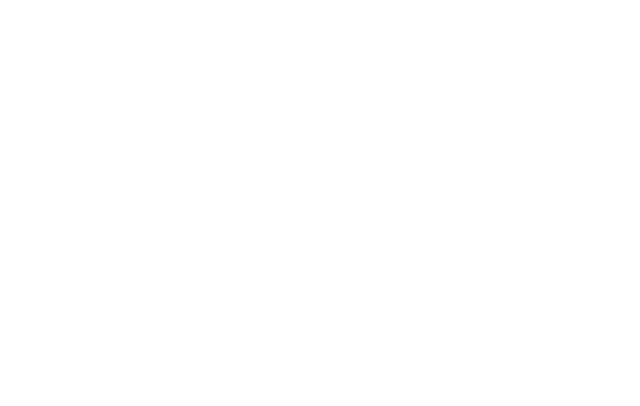
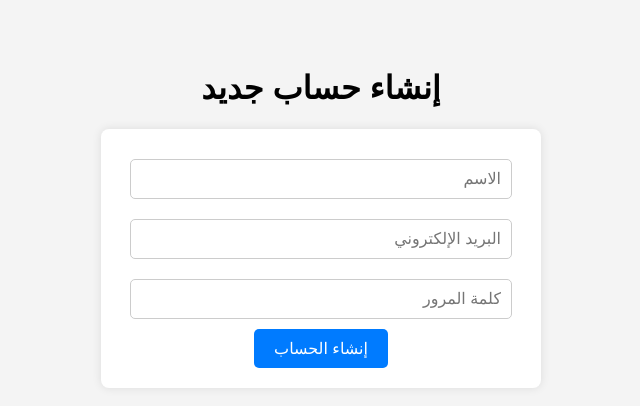
Before and after one commit to Ahmed623-bit/login-cypress-demo, a website: page index.html in a window 1280 px wide. Shown: the whole page, without its empty margins (319-959 px from the left). Drawn offline with Linux system fonts and the light colour scheme.

Commit message:
أضفت حقل كلمة المرور وفعلت GitHub Actions

```diff
--- a/index.html
+++ b/index.html
@@ -1,14 +1,63 @@
 <!DOCTYPE html>
-<html lang="en">
+<html lang="ar" dir="rtl">
 
 <head>
-    <meta charset="UTF-8">
-    <meta name="viewport" content="width=device-width, initial-scale=1.0">
-    <title>Document</title>
+    <meta charset="UTF-8" />
+    <meta name="viewport" content="width=device-width, initial-scale=1.0" />
+    <title>إنشاء حساب</title>
+    <style>
+        body {
+            font-family: Arial, sans-serif;
+            background-color: #f4f4f4;
+            padding: 40px;
+            text-align: center;
+        }
+
+        form {
+            background-color: white;
+            padding: 20px;
+            max-width: 400px;
+            margin: auto;
+            border-radius: 8px;
+            box-shadow: 0 0 10px rgba(0, 0, 0, 0.1);
+        }
+
+        input {
+            width: 90%;
+            padding: 10px;
+            margin: 10px 0;
+            border: 1px solid #ccc;
+            border-radius: 5px;
+            font-size: 16px;
+        }
+
+        button {
+            background-color: #007bff;
+            color: white;
+            border: none;
+            padding: 10px 20px;
+            border-radius: 5px;
+            font-size: 16px;
+            cursor: pointer;
+        }
+
+        button:hover {
+            background-color: #0056b3;
+        }
+    </style>
 </head>
 
 <body>
 
+    <h1>إنشاء حساب جديد</h1>
+
+    <form>
+        <input type="text" name="name" placeholder="الاسم" required />
+        <input type="email" name="email" placeholder="البريد الإلكتروني" required />
+        <input type="password" name="password" placeholder="كلمة المرور" required />
+        <button type="submit">إنشاء الحساب</button>
+    </form>
+
 </body>
 
 </html>
```
Also changed, not shown: cypress.config.js (added, +9 -0 lines), cypress/e2e/form_test.cy.js (added, +11 -0 lines), cypress/fixtures/example.json (added, +5 -0 lines), cypress/support/commands.js (added, +25 -0 lines), cypress/support/e2e.js (added, +17 -0 lines), package.json (added, +191 -0 lines), .github/workflows/cypress.yml (added), 1 other file.
